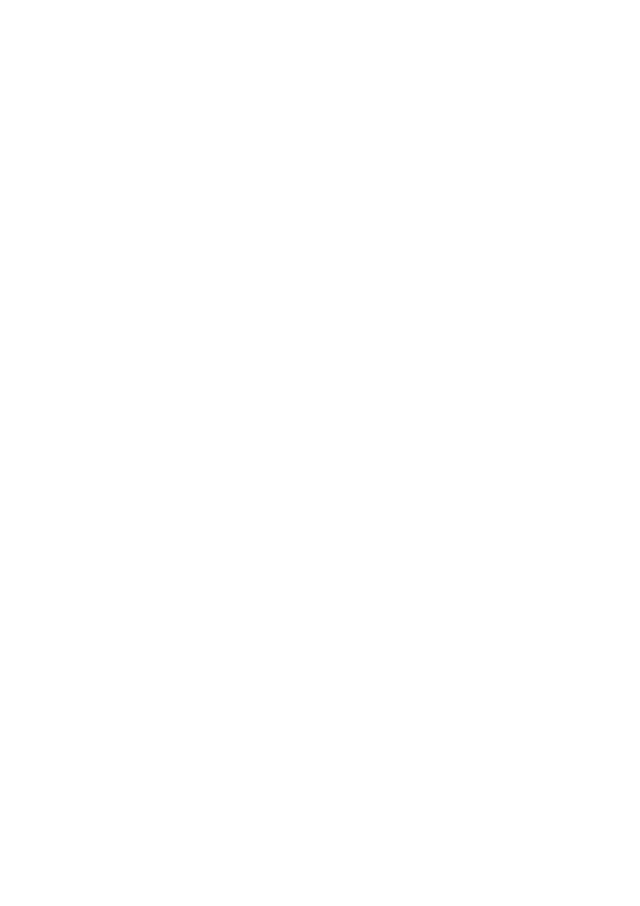
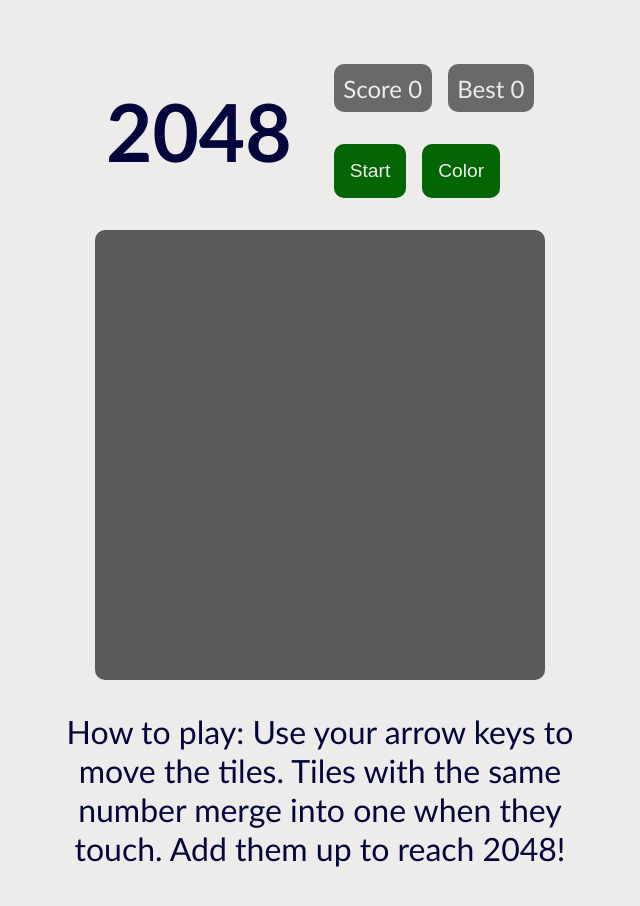
Before and after one commit to volodyslav/javascript_2048, a plain HTML site: page index.html in a window 1280 px wide. Shown: the whole page, without its empty margins (320-960 px from the left). Before the commit the page ends 800 px from the top, so only its background shows below. Drawn offline with Linux system fonts and the light colour scheme.

Commit message:
Basic html and css

```diff
--- a/index.html
+++ b/index.html
@@ -8,9 +8,23 @@
 </head>
 <body>
     <div id="main-div">
-        <div id="header-div"></div>
+        <div id="header-div">
+            <h1 id="title">2048</h1>
+            <div id="scores-start">
+                <div id="scores">
+                    <p class="score">Score 0</p>
+                    <p class="score">Best 0</p>
+                </div>
+                <div id="buttons">
+                    <button id="start-button" class="btn">Start</button>
+                    <button id="color-change" class="btn">Color</button>
+                </div>
+            </div>
+        </div>
         <div id="tiles-div"></div>
-        <div id="instructions-div"></div>
+        <div id="instructions-div">
+            <p class="text-instr">How to play: Use your arrow keys to move the tiles. Tiles with the same number merge into one when they touch. Add them up to reach 2048!</p>
+        </div>
     </div>
     <script src="./js/main.js"></script>
 </body>
--- a/style.css
+++ b/style.css
@@ -0,0 +1,136 @@
+:root{
+    --primary-dark: rgb(4, 6, 59);
+    --primary-light: rgb(238, 235, 235);
+
+    --secondary-light: rgb(238, 235, 235);
+    --secondary-dark: rgb(5, 7, 61);
+
+    --gray-primary: rgb(105, 105, 105);
+
+    --green-primary: rgb(3, 101, 3);
+    --green-secondary: rgb(8, 150, 8);
+
+    --tile-primary-color: rgb(90, 90, 90);
+    --tile-secondary-color: rgb(150, 148, 148);
+
+}
+
+
+*, *::after, *::before{
+    margin: 0;
+    padding: 0;
+}
+
+body{
+    background-color:var(--primary-light);
+    font-family:'Gill Sans', 'Gill Sans MT', Calibri, 'Trebuchet MS', sans-serif;
+    color: var(--secondary-dark);
+}
+
+/*Change color with button*/
+.dark {
+    background-color: var(--primary-dark);
+    color: var(--secondary-light);
+}
+
+.light {
+    background-color: var(--primary-light);
+    color: var(--secondary-dark);
+}
+
+/*Colors with preferred sceme*/
+@media (prefers-color-scheme: dark) {
+    body {
+      background-color: var(--primary-dark);
+      color: var(--primary-light);
+    }
+}
+
+@media (prefers-color-scheme: light) {
+    body {
+      background-color: var(--primary-light);
+      color: var(--primary-dark);
+    }
+}
+
+/* Elements */
+
+#main-div{
+    display: flex;
+    flex-direction: column;
+    justify-content: center;
+    margin: 2rem auto;
+    align-items: center;
+}
+
+#header-div{
+    display: flex;
+    justify-content: space-evenly;
+    margin: 2rem;
+    align-items: center;
+    width: 40%;
+}
+
+#title{
+    font-size: 5rem;
+}
+
+#score-start{
+    display: flex;
+    gap: 2rem;
+}
+
+#scores{
+    display: flex;
+    justify-content: space-between;
+    margin-bottom: 2rem;
+    gap: 1rem;
+}
+
+.score{
+    color: var(--primary-light);
+    background-color: var(--gray-primary);
+    padding: 0.6rem;
+    font-size: 1.5rem;
+    border-radius: 10px;
+}
+
+#buttons{
+    display: flex;
+    gap: 1rem;
+}
+
+.btn{
+    padding: 1rem;
+    background-color: var(--green-primary);
+    color: var(--primary-light);
+    border: none;
+    border-radius: 10px;
+    font-size: larger;
+
+}
+
+.btn:hover{
+    background-color: var(--green-secondary);
+}
+
+#tiles-div{
+    border-radius: 10px;
+    width: 450px;
+    height: 450px;
+    background-color: var(--tile-primary-color);
+}
+
+
+
+
+#instructions-div{
+    text-align: center;
+    margin: 2rem auto;
+    width: 40%;
+}
+
+.text-instr{
+    font-size: 2rem;
+
+}
```
